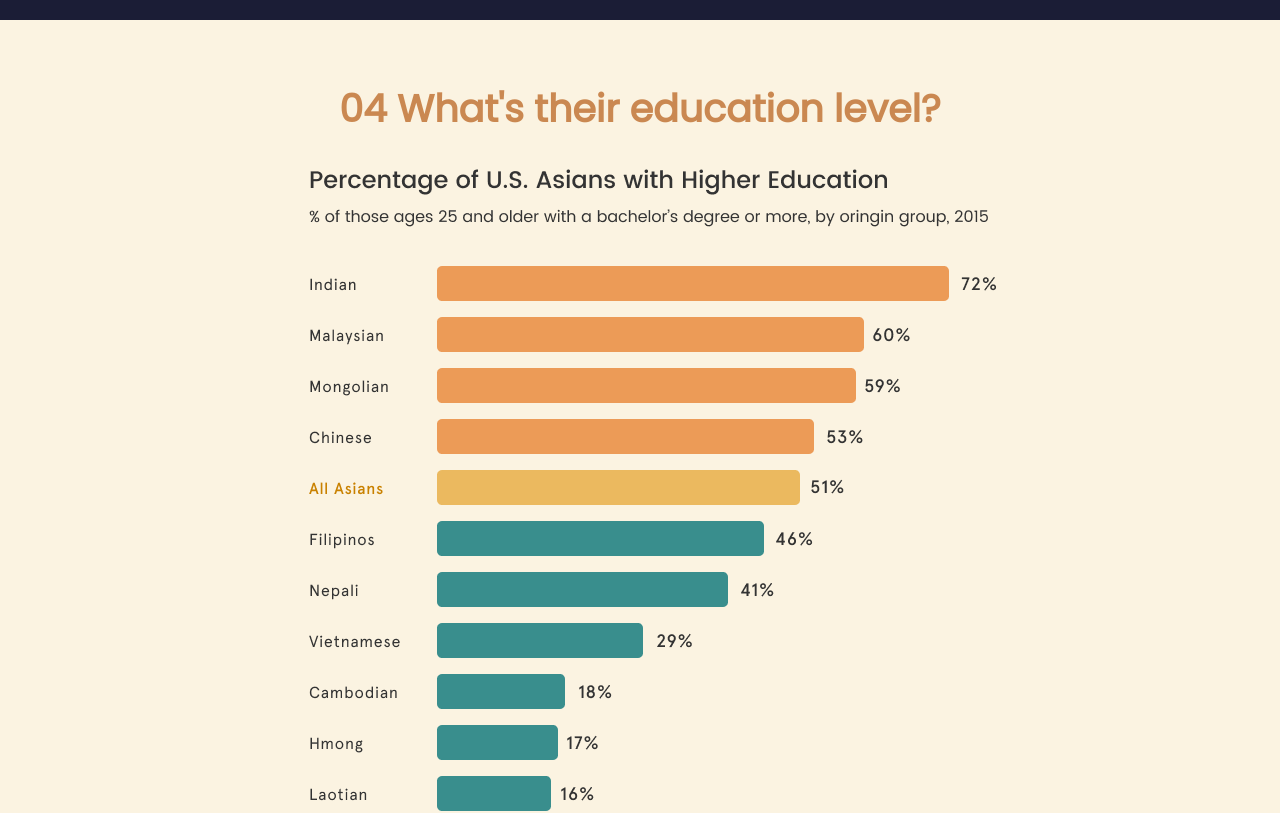
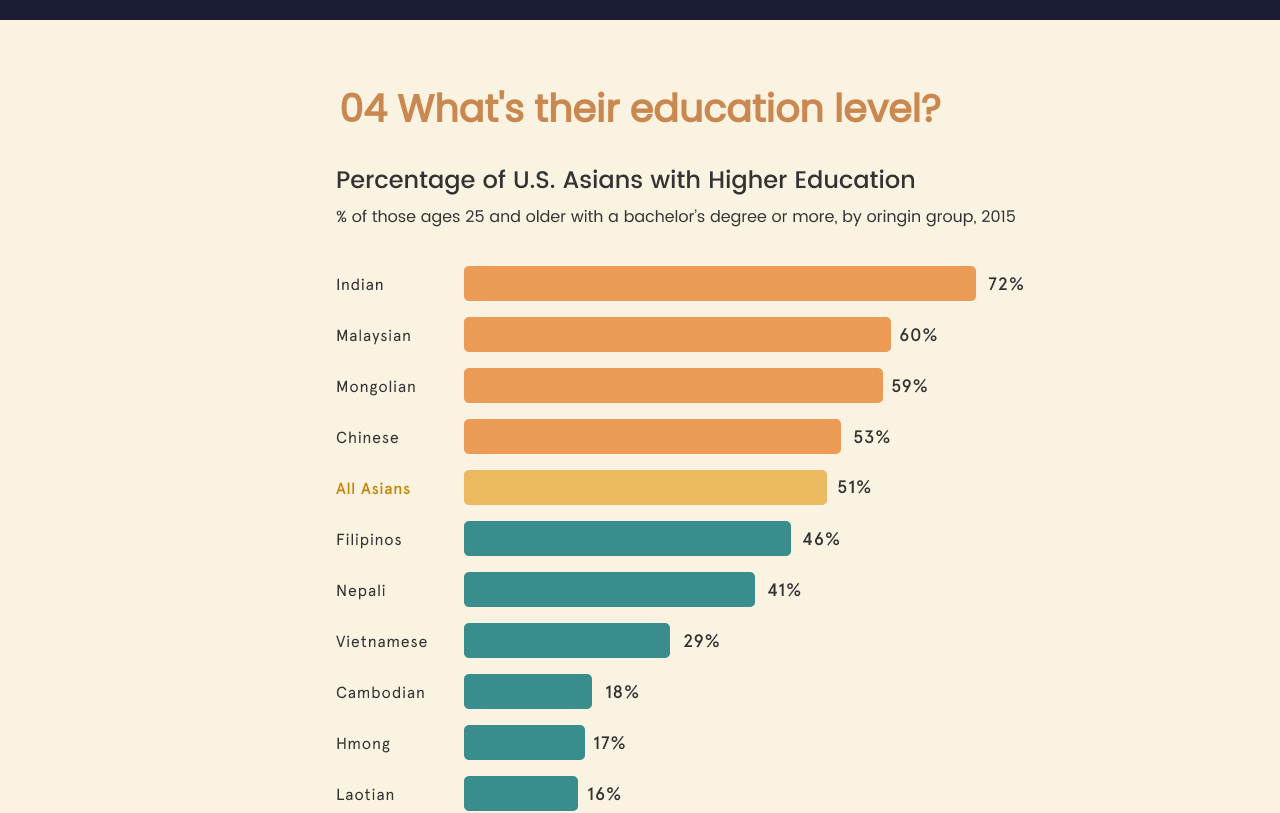
Before and after one commit to yunjieyao/yunjieyao.github.io, a plain HTML site: page index.html in a window 1280 px wide. Shown: the part 1800-2613 px from the top of the page. Drawn offline with Linux system fonts and the light colour scheme.

Commit message:
Update style.css

```diff
--- a/style.css
+++ b/style.css
@@ -224,7 +224,7 @@ h4 {
     display: block;
     margin-left: auto;
     margin-right: auto;
-    padding-left: 90px;
+    padding-left: 145px;
     padding-bottom: 50px;
     margin-top: -30px;
 
```
